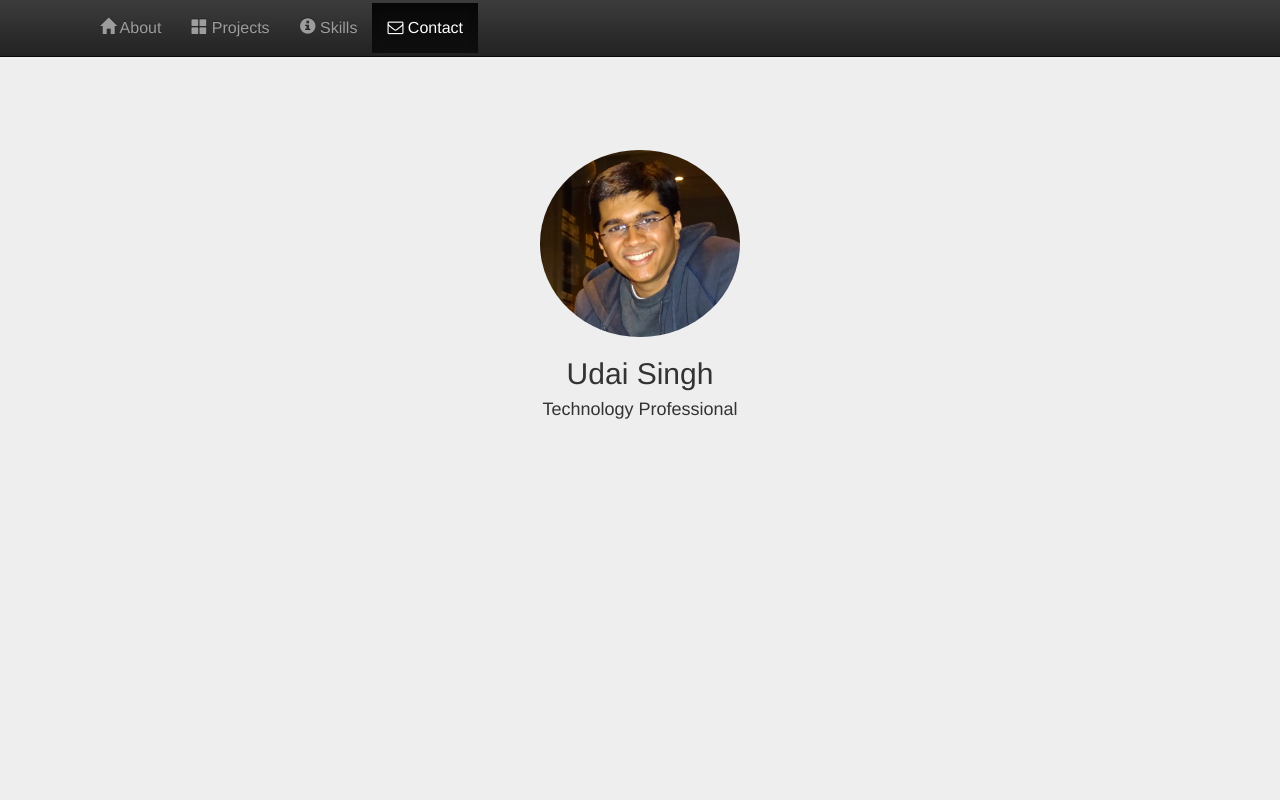
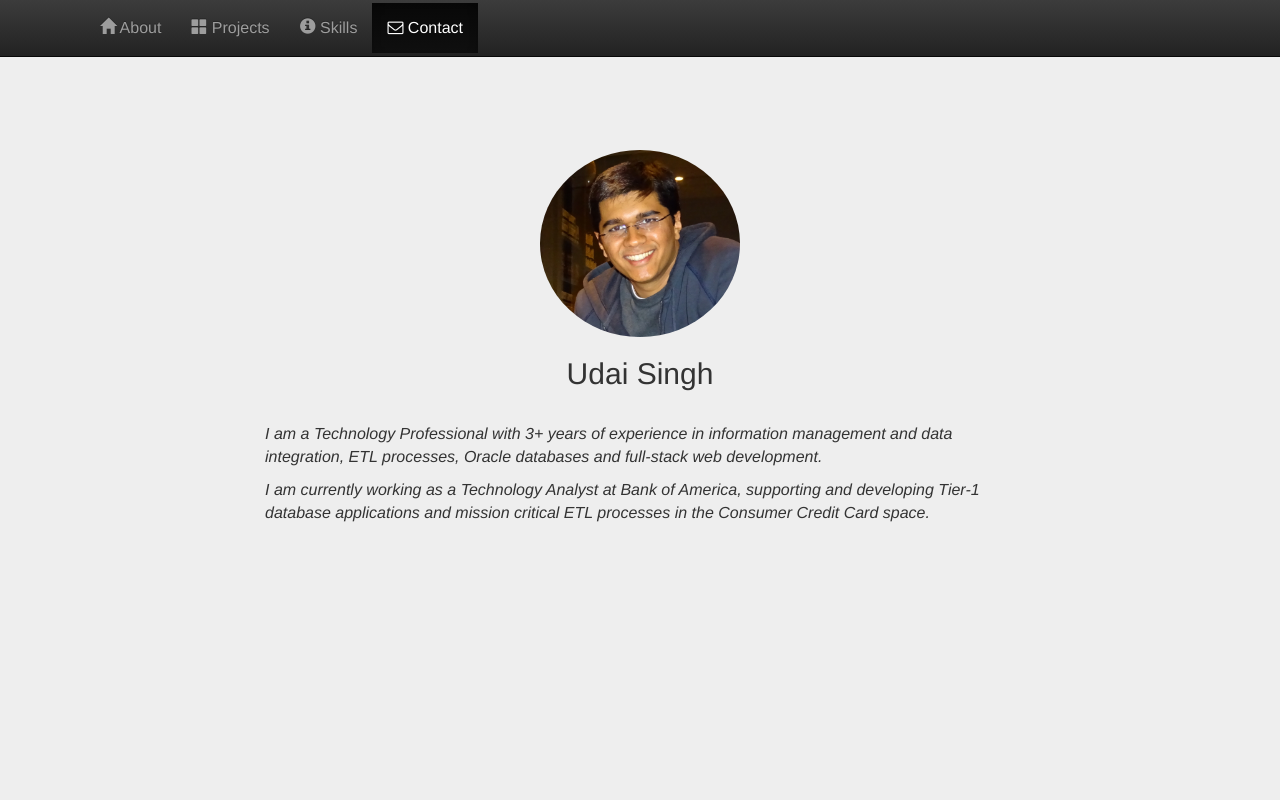
Before and after one commit to udai-singh/udai-singh.github.io, a website: page index.html in a window 1280 px wide. Shown: the top 800 px of the page. Drawn offline with Linux system fonts and the light colour scheme.

Commit message:
about me desc

```diff
--- a/index.html
+++ b/index.html
@@ -109,7 +109,24 @@
                 <div class="col-lg-12">
                     <img src="images/udai_new_headshot.JPG" class="img-responsive img-circle center-block" width="200">
                     <h2>Udai Singh</h2>
-                    <h4>Technology Professional</h4>
+                    <!-- <h4>ETL / Data Integration</h4> -->
+                </div>
+            </div>
+            <br>
+            <div class="row">
+                <div class="col-lg-8 col-lg-push-2">
+                    <p class="text-left">
+                      <i>
+                      I am a Technology Professional with 3+ years of experience in information management and data integration, ETL processes,
+                      Oracle databases and full-stack web development.
+                      </i>
+                    </p>
+                    <p class="text-left">
+                      <i>
+                      I am currently working as a Technology Analyst at Bank of America, supporting and developing
+                      Tier-1 database applications and mission critical ETL processes in the Consumer Credit Card space.
+                      </i>
+                    </p>
                 </div>
             </div>
         </div>
```
